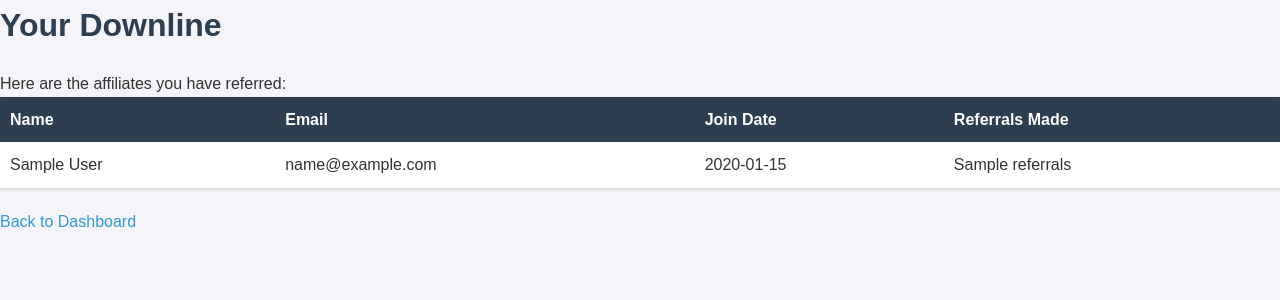
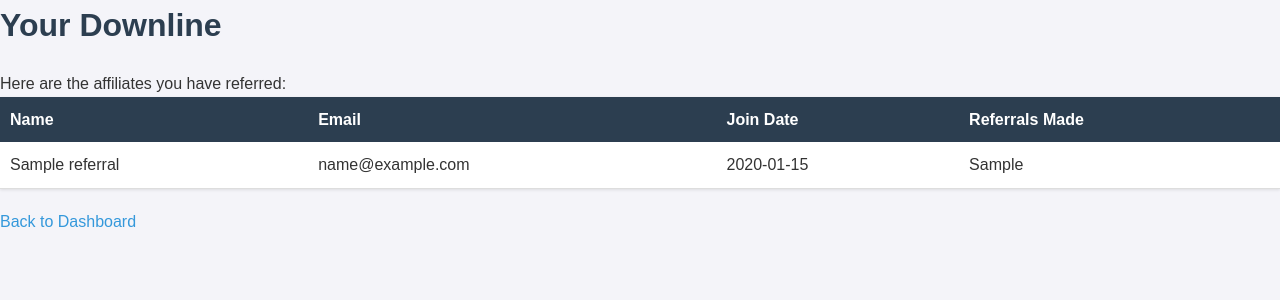
Before and after one commit to Oluwatosin-1/AMS, a Django app: template templates/affiliates/downline.html in a window 1280 px wide. Shown: the top 300 px of the page. Run offline with Django 5.2, Linux system fonts and the light colour scheme; the template is opened without the code that fills it: most values are stand-ins (such as "Sample title", 1, 10 or a date in 2020).

```diff
--- a/templates/affiliates/downline.html
+++ b/templates/affiliates/downline.html
@@ -25,11 +25,10 @@
             <tbody>
                 {% for referral in referrals %}
                     <tr>
-                        <!-- Using the `default` filter to handle fallback -->
-                        <td>{{ referral.user.full_name|default:referral.user.username }}</td>
-                        <td>{{ referral.user.email }}</td>
-                        <td>{{ referral.created_at|date:"Y-m-d" }}</td>
-                        <td>{{ referral.referrals }}</td>
+                        <td>{{ referral.name }}</td>
+                        <td>{{ referral.email }}</td>
+                        <td>{{ referral.join_date|date:"Y-m-d" }}</td>
+                        <td>{{ referral.referrals_made }}</td>
                     </tr>
                 {% endfor %}
             </tbody>
```
Also changed, not shown: affiliates/views.py (+5 -4 lines).
